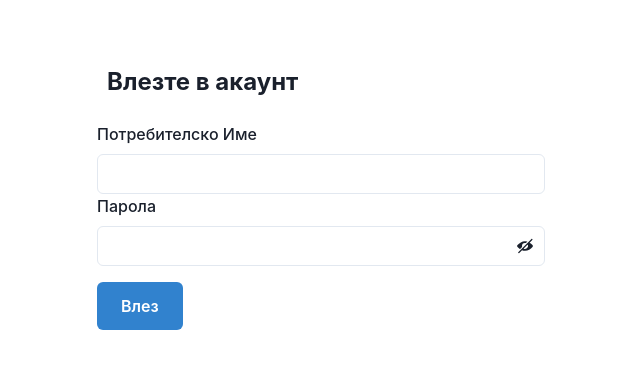
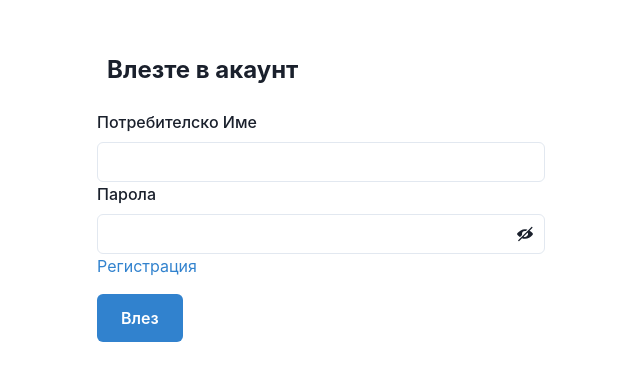
Before and after one commit to bobikenobi12/toshko-proekt, a React (Vite) app in the folder client/: page /sign-in in a window 1280 px wide. Shown: the part 206-586 px from the top of the page, without its empty margins (319-959 px from the left). Built offline with nearby package versions, Linux system fonts and the light colour scheme.

Commit message:
add register link

```diff
--- a/client/src/pages/SignInPage.tsx
+++ b/client/src/pages/SignInPage.tsx
@@ -11,11 +11,12 @@ import {
 	Stack,
 	useToast,
 	Icon,
+	Link,
 } from "@chakra-ui/react";
 
 import { useState } from "react";
 
-import { useNavigate } from "react-router-dom";
+import { useNavigate, Link as RouterLink } from "react-router-dom";
 
 import { InfoIcon, ViewIcon, ViewOffIcon } from "@chakra-ui/icons";
 
@@ -149,6 +150,16 @@ export default function SignInPage() {
 								{errors.password?.message as string}
 							</FormErrorMessage>
 						</FormControl>
+						<Stack spacing={6}>
+							<Link
+								as={RouterLink}
+								to="/sign-up"
+								fontSize="md"
+								color={"blue.500"}
+							>
+								Регистрация
+							</Link>
+						</Stack>
 						<Button
 							mt={4}
 							type="submit"
```
